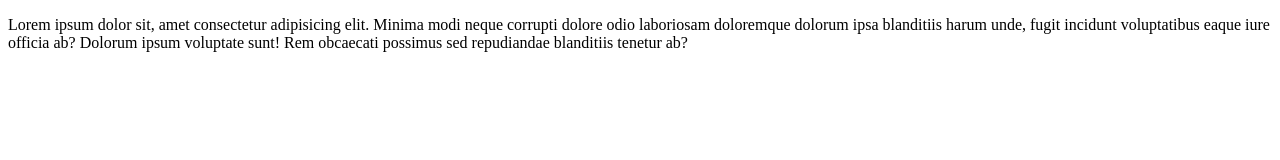
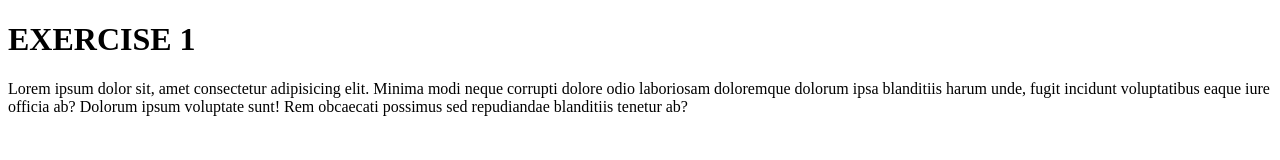
Before and after one commit to GRoulProulx/GRouleauProulx, a plain HTML site: page index.html in a window 1280 px wide. Drawn offline with Linux system fonts and the light colour scheme.

Commit message:
4ieme version

```diff
--- a/index.html
+++ b/index.html
@@ -7,6 +7,7 @@
     <title>Test</title>
 </head>
 <body>
+    <h1>EXERCISE 1</h1>
     <p>Lorem ipsum dolor sit, amet consectetur adipisicing elit. Minima modi neque corrupti dolore odio laboriosam doloremque dolorum ipsa blanditiis harum unde, fugit incidunt voluptatibus eaque iure officia ab? Dolorum ipsum voluptate sunt! Rem obcaecati possimus sed repudiandae blanditiis tenetur ab?</p>
 
 </body>
```
